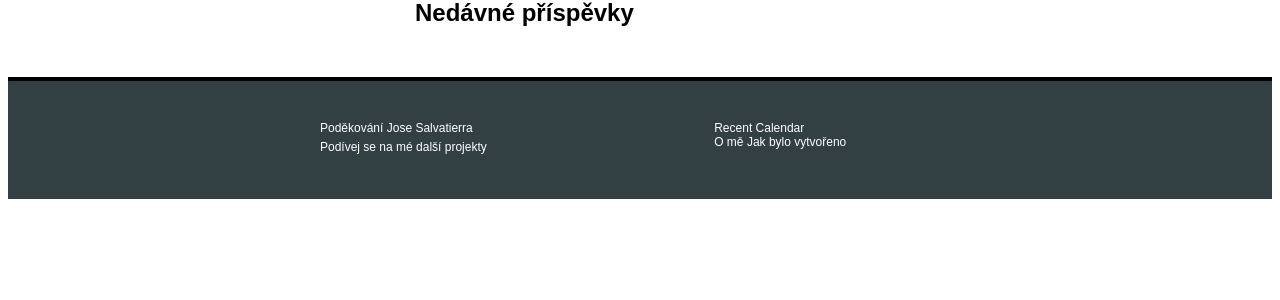
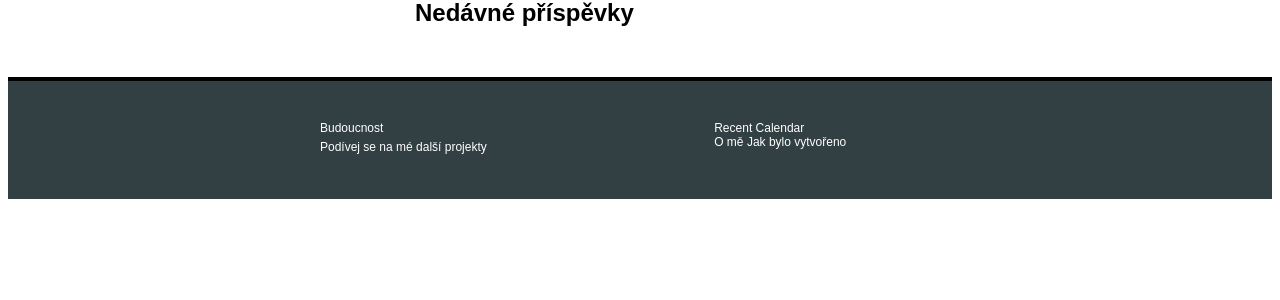
Before and after one commit to Martin82K/Micro_blog, a Flask app: page / in a window 1280 px wide. Shown: the part 396-696 px from the top of the page. Run offline with Flask 3, Linux system fonts and the light colour scheme; data that the repository does not hold is empty.

Commit message:
Update home.html

```diff
--- a/templates/home.html
+++ b/templates/home.html
@@ -61,7 +61,7 @@
     <footer class="footer">
       <div class="footer__content">
         <section class="left">
-          <a class="footer__item">Poděkování Jose Salvatierra</a>
+          <a class="footer__item">Budoucnost</a>
           <a class="footer__item">Podívej se na mé další projekty</a>
         </section>
         <section class="right">
```
